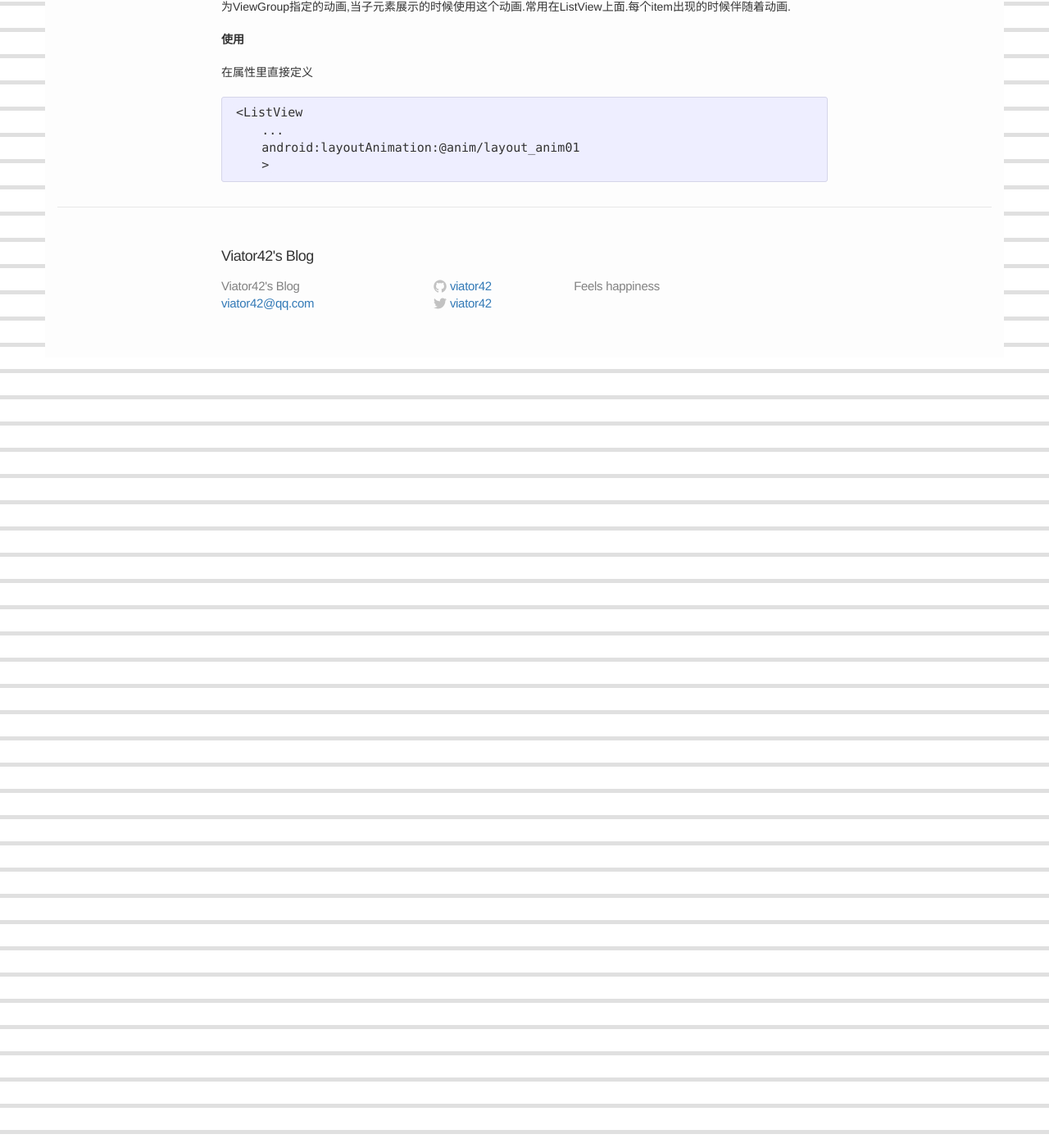
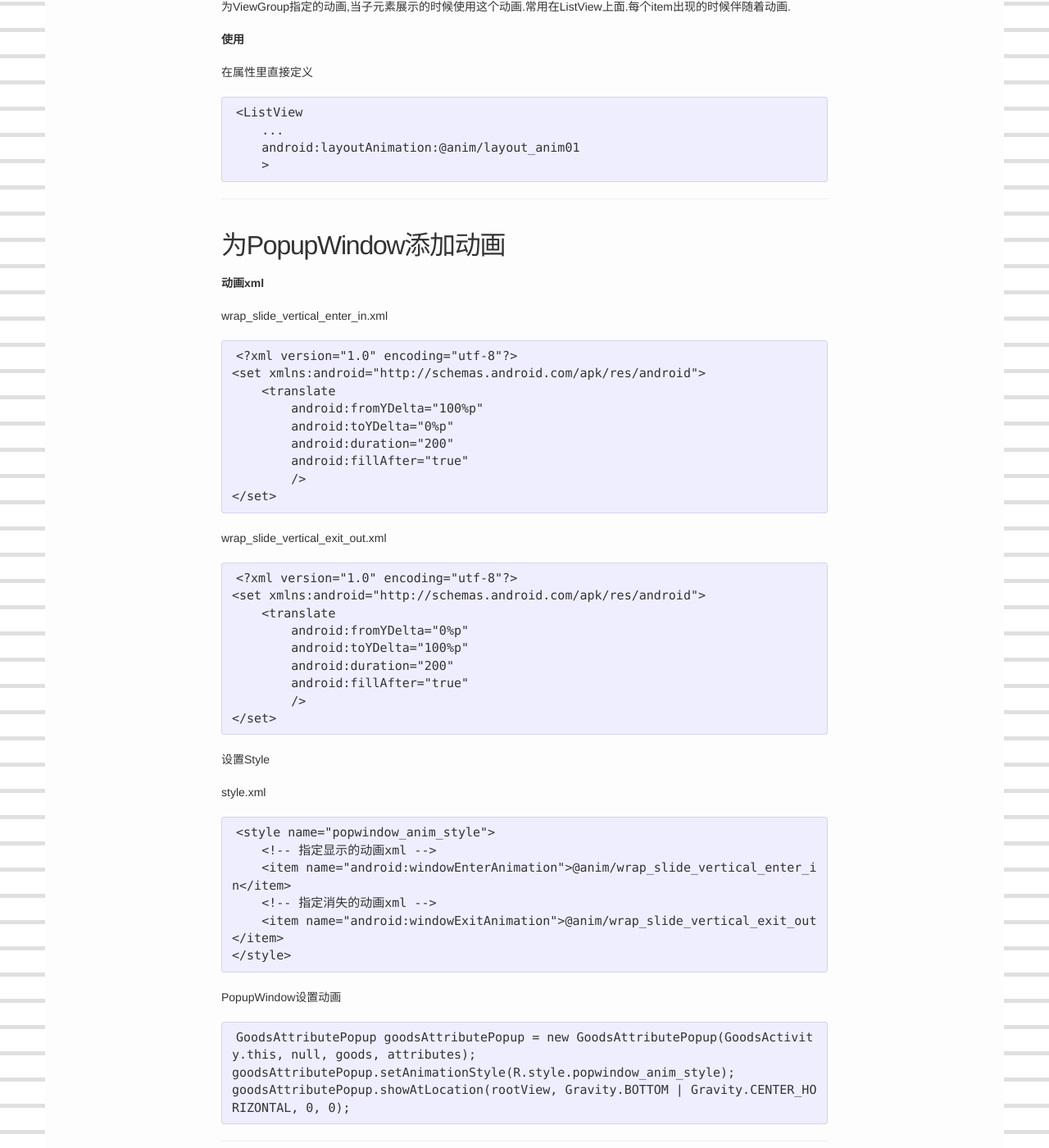
Before and after one commit to viator42/viator42.github.io, a Jekyll site: the page built from _posts/2016-6-29-android-animation.markdown, in a window 1280 px wide and 1400 px high, scrolled down 8037 px. Shown: the whole window at 82% size. Built offline with Jekyll 4.4.1, drawn with Linux system fonts in a browser that asks for light colours.

Commit message:
update post

```diff
--- a/_posts/2016-6-29-android-animation.markdown
+++ b/_posts/2016-6-29-android-animation.markdown
@@ -342,3 +342,52 @@ __使用__
         ...
         android:layoutAnimation:@anim/layout_anim01
         >
+
+--------
+
+## 为PopupWindow添加动画
+
+__动画xml__
+
+wrap_slide_vertical_enter_in.xml
+
+    <?xml version="1.0" encoding="utf-8"?>
+    <set xmlns:android="http://schemas.android.com/apk/res/android">
+        <translate
+            android:fromYDelta="100%p"
+            android:toYDelta="0%p"
+            android:duration="200"
+            android:fillAfter="true"
+            />
+    </set>
+
+wrap_slide_vertical_exit_out.xml
+
+    <?xml version="1.0" encoding="utf-8"?>
+    <set xmlns:android="http://schemas.android.com/apk/res/android">
+        <translate
+            android:fromYDelta="0%p"
+            android:toYDelta="100%p"
+            android:duration="200"
+            android:fillAfter="true"
+            />
+    </set>
+
+设置Style
+
+style.xml
+
+    <style name="popwindow_anim_style">
+        <!-- 指定显示的动画xml -->
+        <item name="android:windowEnterAnimation">@anim/wrap_slide_vertical_enter_in</item>
+        <!-- 指定消失的动画xml -->
+        <item name="android:windowExitAnimation">@anim/wrap_slide_vertical_exit_out</item>
+    </style>
+
+PopupWindow设置动画
+
+    GoodsAttributePopup goodsAttributePopup = new GoodsAttributePopup(GoodsActivity.this, null, goods, attributes);
+    goodsAttributePopup.setAnimationStyle(R.style.popwindow_anim_style);
+    goodsAttributePopup.showAtLocation(rootView, Gravity.BOTTOM | Gravity.CENTER_HORIZONTAL, 0, 0);
+
+--------
```
Also changed, not shown: _posts/2019-1-16-kotlin-note.markdown (+14 -0 lines).
